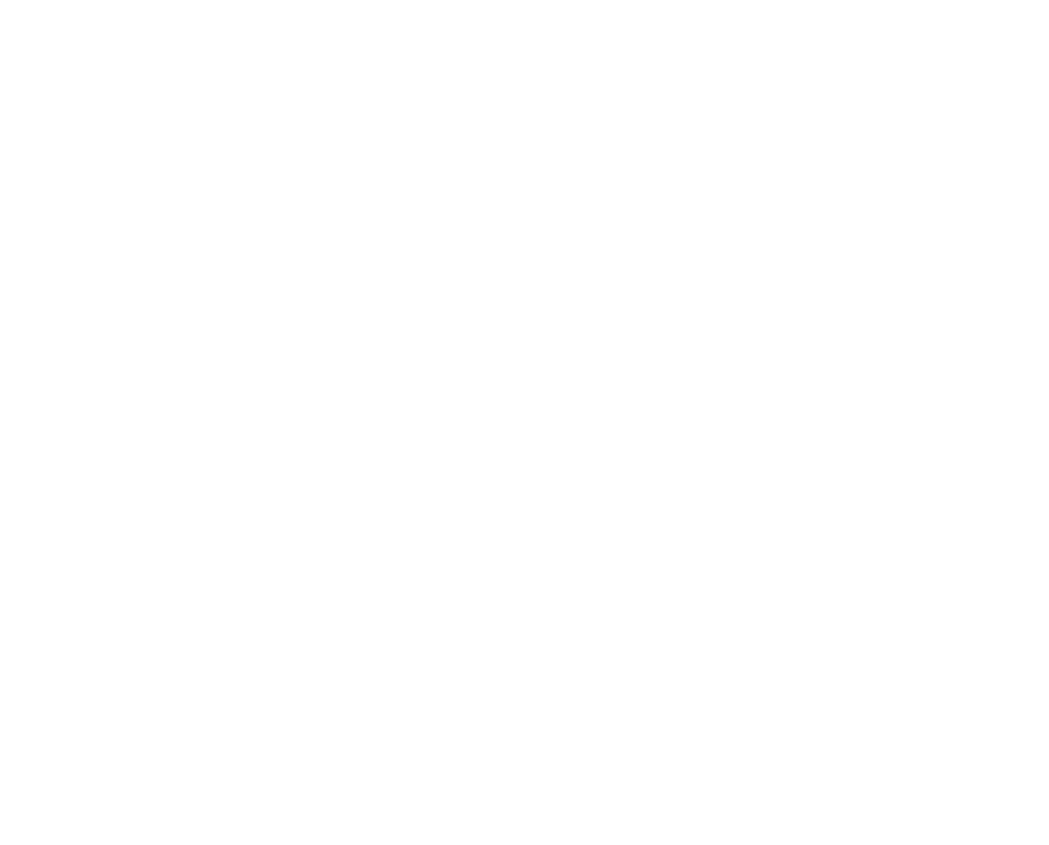
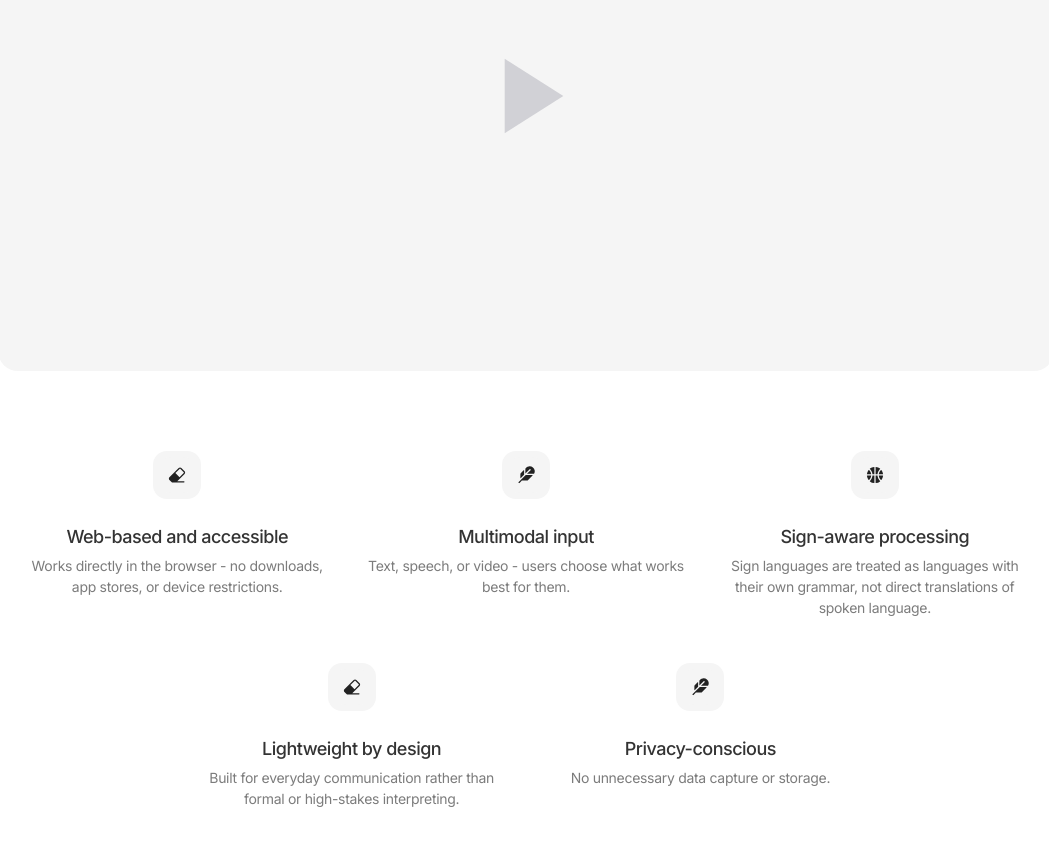
Before and after one commit to Beaskyy/signflow-website, a Next.js app: page / in a window 1280 px wide. Shown: the part 3585-4430 px from the top of the page, without its empty margins (114-1163 px from the left). Before the commit the page ends 3286 px from the top, so only its background shows below. Built offline with nearby package versions, Linux system fonts and the light colour scheme.

Commit message:
real world use page

```diff
--- a/app/page.tsx
+++ b/app/page.tsx
@@ -3,6 +3,7 @@
 import Header from "@/components/header";
 import { Hero } from "@/components/hero";
 import { HowItWorks } from "@/components/how-it-works";
+import { RealWorldUse } from "@/components/real-world-use";
 
 export default function Home() {
   return (
@@ -12,6 +13,7 @@
       <Features />
       <FeaturShowCase />
       <HowItWorks />
+      <RealWorldUse />
     </main>
   );
 }
--- a/components/how-it-works.tsx
+++ b/components/how-it-works.tsx
@@ -1,10 +1,5 @@
-import { Plus, Mic, Volume2, Send, X, MoreHorizontal } from "lucide-react";
 import Image from "next/image";
 
-// 1. Define static heights so the server and client render the exact same UI
-const WAVEFORM_HEIGHTS = [
-  8, 14, 10, 18, 20, 12, 6, 16, 14, 10, 8, 18, 12, 6, 14, 10, 8, 16, 10, 12,
-];
 
 export const HowItWorks = () => {
   return (
@@ -16,7 +11,7 @@
         </h2>
 
         {/* Grid Layout */}
-        <div className="grid grid-cols-1 lg:grid-cols-3 gap-3 h-auto lg:h-[500px]">
+        <div className="grid grid-cols-1 lg:grid-cols-3 gap-3 h-auto lg:max-h-[500px]">
           {/* ----- Column 1: Input ----- */}
           <div className="bg-[#FBF7EBE5] rounded-xl p-6 flex flex-col h-full relative overflow-hidden group">
             <div className="flex-1 flex flex-col items-center justify-center relative min-h-[300px]">
--- /dev/null
+++ b/components/real-world-use.tsx
@@ -0,0 +1,80 @@
+import Image from 'next/image';
+
+const features = [
+  {
+    icon: <Image src="/erase.svg" alt='erase' width={36} height={36} />,
+    title: "Web-based and accessible",
+    description: "Works directly in the browser - no downloads, app stores, or device restrictions."
+  },
+  {
+    icon: <Image src="/leaf.svg" alt='leaf' width={36} height={36} />,
+    title: "Multimodal input",
+    description: "Text, speech, or video - users choose what works best for them."
+  },
+  {
+    icon: <Image src="/globe2.svg" alt='globe' width={36} height={36} />,
+    title: "Sign-aware processing",
+    description: "Sign languages are treated as languages with their own grammar, not direct translations of spoken language."
+  },
+  {
+    icon: <Image src="/erase.svg" alt='erase' width={36} height={36} />,
+    title: "Lightweight by design",
+    description: "Built for everyday communication rather than formal or high-stakes interpreting."
+  },
+  {
+    icon: <Image src="/leaf.svg" alt='leaf' width={36} height={36} />,
+    title: "Privacy-conscious",
+    description: "No unnecessary data capture or storage."
+  }
+];
+
+export const RealWorldUse = () => {
+  return (
+    <section className="w-full md:pt-[68px] p-5 md:p-[112px] bg-white">
+      <div className="max-w-7xl mx-auto">
+        {/* Section Title */}
+        <h2 className="text-2xl md:text-5xl font-medium text-center text-black mb-12">
+          Designed for Real-World Use
+        </h2>
+
+        {/* Video Placeholder */}
+        <div className="w-full bg-[#F5F5F5] rounded-[20px] aspect-video md:aspect-2/1 lg:h-[550px] flex items-center justify-center mb-20 relative overflow-hidden group cursor-pointer">
+          {/* Play Button Icon */}
+          <div className="w-24 h-24 md:w-32 md:h-32 text-[#D1D1D6] transition-transform duration-300 group-hover:scale-110">
+             {/* Using SVG directly for a filled triangle look if Lucide's Play isn't filled enough */}
+             <svg viewBox="0 0 24 24" fill="currentColor" className="w-full h-full">
+               <path d="M8 5v14l11-7z" />
+             </svg>
+          </div>
+        </div>
+
+        {/* Features Grid */}
+        {/* We use Flexbox with wrap and center justification to achieve the 3-then-2 layout */}
+        <div className="flex flex-wrap justify-center gap-x-8 gap-y-[45px]">
+          {features.map((feature, index) => (
+            <div
+              key={index}
+              className="flex flex-col items-center text-center w-full md:w-[30%] min-w-[280px] max-w-[352px]"
+            >
+              {/* Icon Container */}
+              <div className="w-12 h-12 bg-[#F5F5F5] rounded-xl flex items-center justify-center mb-6">
+                {feature.icon}
+              </div>
+
+              {/* Title */}
+              <h3 className="text-base md:text-lg font-medium tracking-[-0.5px] text-center text-[#333333] mb-1">
+                {feature.title}
+              </h3>
+
+              {/* Description */}
+              <p className="text-[#7C7C7C] text-sm tracking-[-0.3px] leading-[150%] max-w-xs mx-auto">
+                {feature.description}
+              </p>
+            </div>
+          ))}
+        </div>
+
+      </div>
+    </section>
+  );
+};
```
Also changed, not shown: public/erase.svg (added), public/globe2.svg (added).
